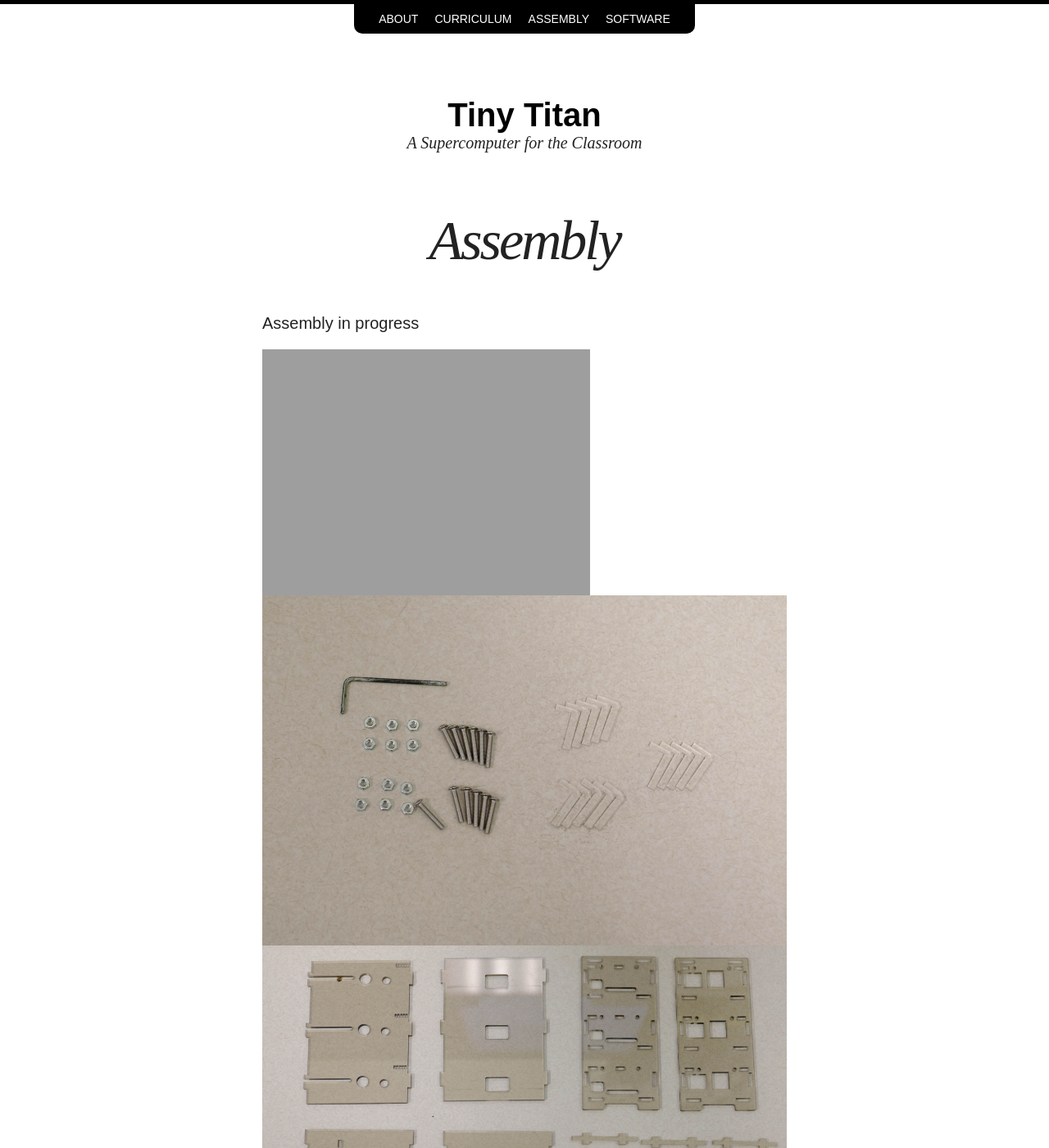
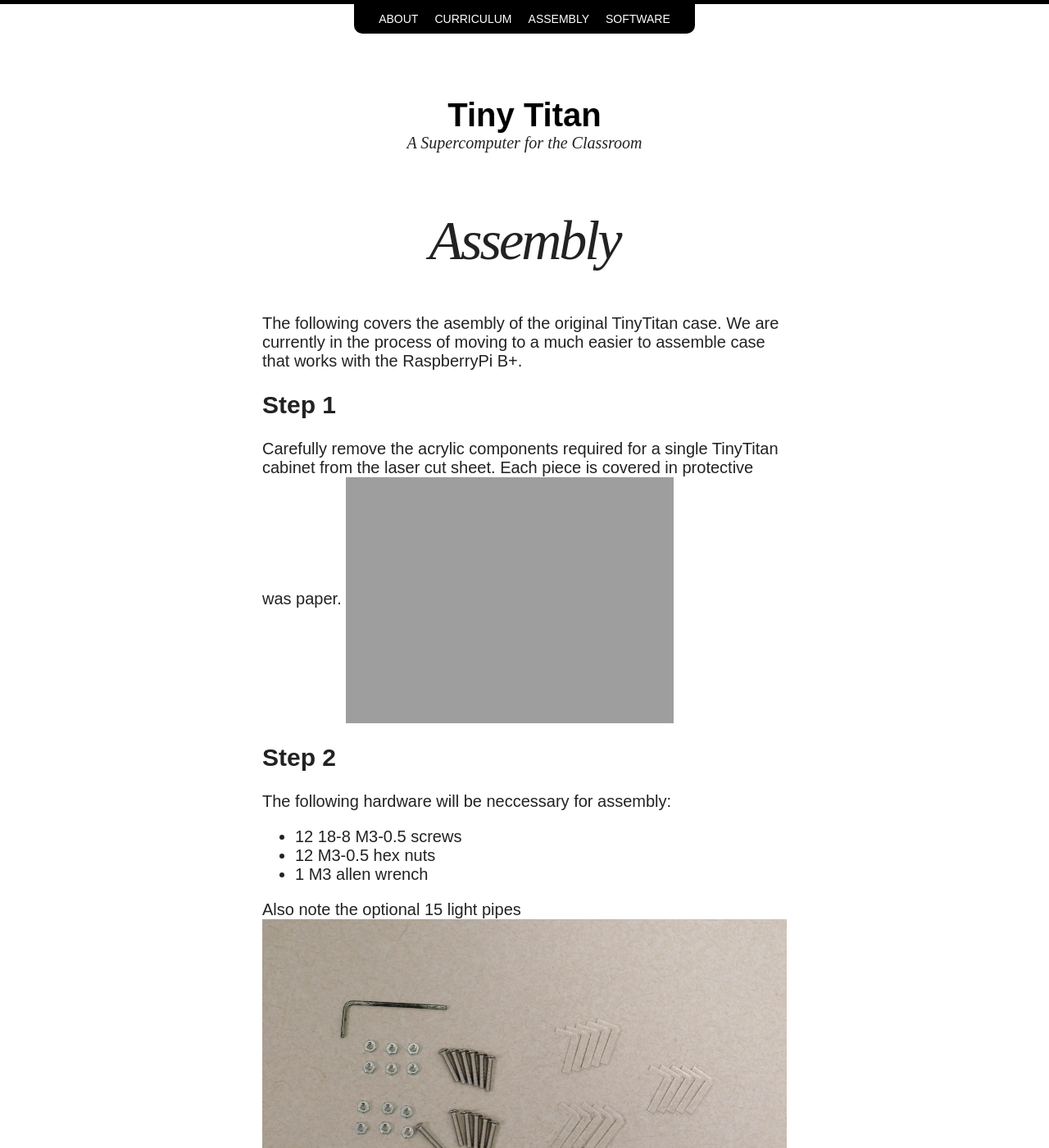
Before and after one commit to TinyTitan/tinytitan.github.io, a Jekyll site: the page built from assembly.md, in a window 1280 px wide and 1400 px high. Shown: the whole window at 82% size. Built offline with Jekyll 4.4.1, drawn with Linux system fonts in a browser that asks for light colours; nearby versions of some CDN libraries.

Commit message:
Working on assembly

```diff
--- a/assembly.md
+++ b/assembly.md
@@ -9,10 +9,23 @@
 share: true
 ---
 
-Assembly in progress
+The following covers the asembly of the original TinyTitan case. We are currently in the process of moving to a much easier to assemble case that works with the RaspberryPi B+.
 
+## Step 1
+Carefully remove the acrylic components required for a single TinyTitan cabinet from the laser cut sheet. Each piece is covered in protective was paper.
 ![image 1](http://tinytitan.github.io/images/Construction-v1/image1.jpg)
+
+## Step 2
+The following hardware will be neccessary for assembly:
+
+- 12 18-8 M3-0.5 screws
+- 12 M3-0.5 hex nuts
+- 1 M3 allen wrench
+
+Also note the optional 15 light pipes
 ![image 2](http://tinytitan.github.io/images/Construction-v1/image2.jpg)
+
+
 ![image 3](http://tinytitan.github.io/images/Construction-v1/image3.jpg)
 ![image 4](http://tinytitan.github.io/images/Construction-v1/image4.jpg)
 ![image 5](http://tinytitan.github.io/images/Construction-v1/image5.jpg)
```
